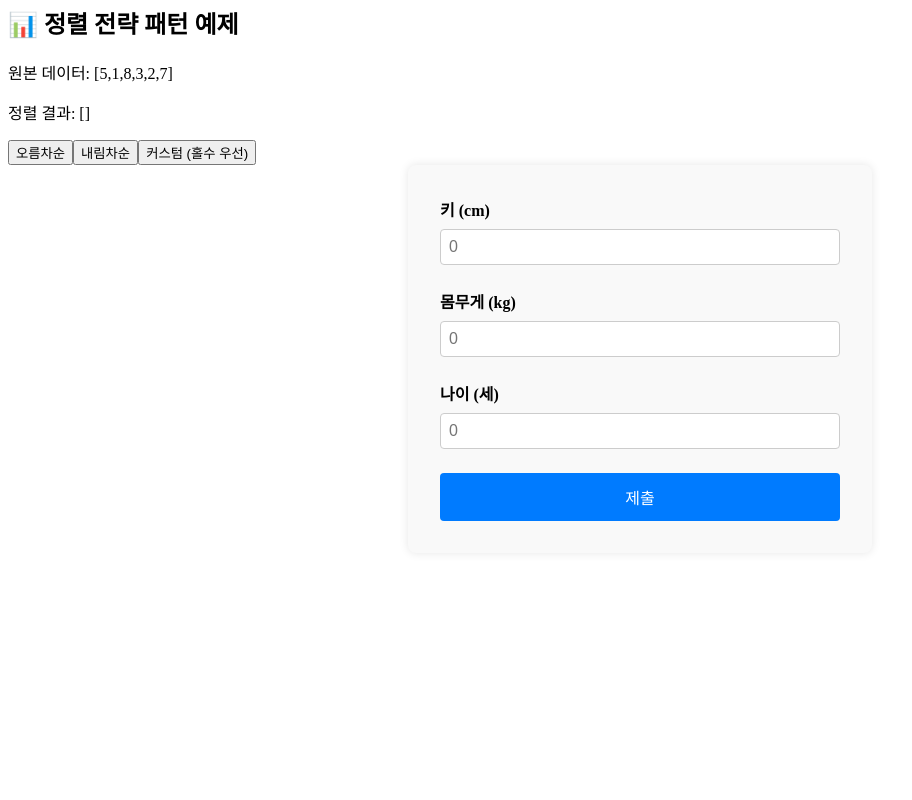
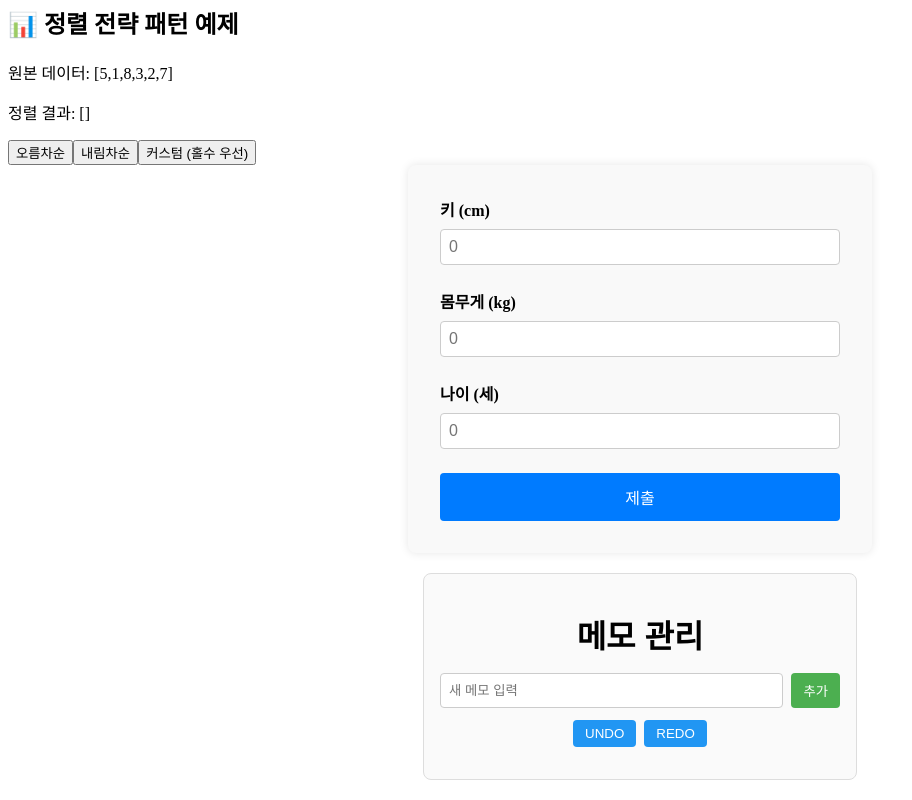
Before and after one commit to uudeok/design-pattern, a React (Vite) app: page / in a window 1280 px wide. Shown: the part 852-1652 px from the top of the page, without its empty margins (0-912 px from the left). Before the commit the page ends 1413 px from the top, so only its background shows below. Built offline with nearby package versions, Linux system fonts and the light colour scheme.

Commit message:
Feat : Command패턴으로 메모앱 작성

```diff
--- a/src/App.tsx
+++ b/src/App.tsx
@@ -1,6 +1,7 @@
 import './App.css';
 import { LoginForm } from './components/Form/LoginForm';
 import UserForm from './components/Form/UserForm';
+import { MemoApp } from './components/Memo';
 
 import { PaymentComponent } from './components/Payment';
 import { SortComponent } from './components/Sort';
@@ -14,6 +15,7 @@ function App() {
             <PaymentComponent />
             <SortComponent />
             <UserForm />
+            <MemoApp />
         </>
     );
 }
--- /dev/null
+++ b/src/command-pattern/Memo/commands/addMemo.ts
@@ -0,0 +1,14 @@
+import { MemoManager, type Command } from '../manager';
+
+export class AddMemo implements Command {
+    constructor(private text: string) {}
+
+    apply(manager: MemoManager) {
+        manager.past.push([...manager.memos]);
+        manager.memos.push(this.text);
+        if (manager.memos.length > manager.maxLength) {
+            manager.memos.shift();
+        }
+        manager.future = [];
+    }
+}
--- /dev/null
+++ b/src/command-pattern/Memo/commands/deleteMemo.ts
@@ -0,0 +1,12 @@
+import { MemoManager, type Command } from '../manager';
+
+export class DeleteMemo implements Command {
+    constructor(private index: number) {}
+
+    apply(manager: MemoManager) {
+        if (this.index < 0 || this.index >= manager.memos.length) return;
+        manager.past.push([...manager.memos]);
+        manager.memos.splice(this.index, 1);
+        manager.future = [];
+    }
+}
--- /dev/null
+++ b/src/command-pattern/Memo/commands/editMeme.ts
@@ -0,0 +1,12 @@
+import { MemoManager, type Command } from '../manager';
+
+export class EditMemo implements Command {
+    constructor(private index: number, private text: string) {}
+
+    apply(manager: MemoManager) {
+        if (this.index < 0 || this.index >= manager.memos.length) return;
+        manager.past.push([...manager.memos]);
+        manager.memos[this.index] = this.text;
+        manager.future = [];
+    }
+}
--- /dev/null
+++ b/src/command-pattern/Memo/commands/redo.ts
@@ -0,0 +1,10 @@
+import { MemoManager, type Command } from '../manager';
+
+export class Redo implements Command {
+    apply(manager: MemoManager) {
+        if (manager.future.length === 0) return;
+        const next = manager.future.shift()!;
+        manager.past.push([...manager.memos]);
+        manager.memos = next;
+    }
+}
--- /dev/null
+++ b/src/command-pattern/Memo/commands/undo.ts
@@ -0,0 +1,10 @@
+import { MemoManager, type Command } from '../manager';
+
+export class Undo implements Command {
+    apply(manager: MemoManager) {
+        if (manager.past.length === 0) return;
+        const previous = manager.past.pop()!;
+        manager.future.unshift([...manager.memos]);
+        manager.memos = previous;
+    }
+}
--- /dev/null
+++ b/src/command-pattern/Memo/manager.ts
@@ -0,0 +1,21 @@
+export interface Command {
+    apply(manager: MemoManager): void;
+}
+
+export class MemoManager {
+    memos: string[]; // 현재 메모
+    past: string[][]; // undo 히스토리
+    future: string[][]; // redo 히스토리
+    maxLength: number; // 최대 메모 개수
+
+    constructor(maxLength = 10) {
+        this.memos = [];
+        this.past = [];
+        this.future = [];
+        this.maxLength = maxLength;
+    }
+
+    execute(action: Command) {
+        action.apply(this);
+    }
+}
--- /dev/null
+++ b/src/components/Memo/Memo.module.css
@@ -0,0 +1,106 @@
+.container {
+    width: 400px;
+    margin: 20px auto;
+    padding: 16px;
+    border: 1px solid #ddd;
+    border-radius: 8px;
+    background-color: #fafafa;
+    font-family: Arial, sans-serif;
+}
+
+.title {
+    text-align: center;
+    margin-bottom: 16px;
+}
+
+.inputArea {
+    display: flex;
+    gap: 8px;
+    margin-bottom: 12px;
+}
+
+.input {
+    flex: 1;
+    padding: 8px;
+    border-radius: 4px;
+    border: 1px solid #ccc;
+}
+
+.addBtn {
+    padding: 8px 12px;
+    border: none;
+    border-radius: 4px;
+    background-color: #4caf50;
+    color: white;
+    cursor: pointer;
+}
+
+.addBtn:hover {
+    background-color: #45a049;
+}
+
+.buttons {
+    display: flex;
+    gap: 8px;
+    justify-content: center;
+    margin-bottom: 12px;
+}
+
+.undoBtn,
+.redoBtn {
+    padding: 6px 12px;
+    border: none;
+    border-radius: 4px;
+    background-color: #2196f3;
+    color: white;
+    cursor: pointer;
+}
+
+.undoBtn:hover,
+.redoBtn:hover {
+    background-color: #1976d2;
+}
+
+.memoList {
+    list-style: none;
+    padding: 0;
+}
+
+.memoItem {
+    display: flex;
+    justify-content: space-between;
+    align-items: center;
+    padding: 8px;
+    border-bottom: 1px solid #eee;
+}
+
+.actions {
+    display: flex;
+    gap: 4px;
+}
+
+.editBtn,
+.deleteBtn {
+    padding: 4px 8px;
+    border: none;
+    border-radius: 4px;
+    cursor: pointer;
+}
+
+.editBtn {
+    background-color: #ff9800;
+    color: white;
+}
+
+.editBtn:hover {
+    background-color: #fb8c00;
+}
+
+.deleteBtn {
+    background-color: #f44336;
+    color: white;
+}
+
+.deleteBtn:hover {
+    background-color: #d32f2f;
+}
--- /dev/null
+++ b/src/components/Memo/index.tsx
@@ -0,0 +1,92 @@
+import React, { useState } from 'react';
+
+import styles from './Memo.module.css';
+import { MemoManager } from '../../command-pattern/Memo/manager';
+import { AddMemo } from '../../command-pattern/Memo/commands/addMemo';
+import { EditMemo } from '../../command-pattern/Memo/commands/editMeme';
+import { DeleteMemo } from '../../command-pattern/Memo/commands/deleteMemo';
+import { Undo } from '../../command-pattern/Memo/commands/undo';
+import { Redo } from '../../command-pattern/Memo/commands/redo';
+
+const manager = new MemoManager();
+
+export const MemoApp: React.FC = () => {
+    const [, update] = useState(0); // 강제 리렌더용
+    const [inputText, setInputText] = useState('');
+
+    const forceUpdate = () => update((prev) => prev + 1);
+
+    const handleAdd = () => {
+        if (!inputText.trim()) return;
+        manager.execute(new AddMemo(inputText));
+        setInputText('');
+        forceUpdate();
+    };
+
+    const handleEdit = (index: number) => {
+        const newText = prompt('메모를 수정하세요:', manager.memos[index]);
+        if (newText !== null) {
+            manager.execute(new EditMemo(index, newText));
+            forceUpdate();
+        }
+    };
+
+    const handleDelete = (index: number) => {
+        manager.execute(new DeleteMemo(index));
+        forceUpdate();
+    };
+
+    const handleUndo = () => {
+        manager.execute(new Undo());
+        forceUpdate();
+    };
+
+    const handleRedo = () => {
+        manager.execute(new Redo());
+        forceUpdate();
+    };
+
+    return (
+        <div className={styles.container}>
+            <h1 className={styles.title}>메모 관리</h1>
+
+            <div className={styles.inputArea}>
+                <input
+                    type="text"
+                    value={inputText}
+                    onChange={(e) => setInputText(e.target.value)}
+                    className={styles.input}
+                    placeholder="새 메모 입력"
+                />
+                <button onClick={handleAdd} className={styles.addBtn}>
+                    추가
+                </button>
+            </div>
+
+            <div className={styles.buttons}>
+                <button onClick={handleUndo} className={styles.undoBtn}>
+                    UNDO
+                </button>
+                <button onClick={handleRedo} className={styles.redoBtn}>
+                    REDO
+                </button>
+            </div>
+
+            <ul className={styles.memoList}>
+                {manager.memos.map((memo, idx) => (
+                    <li key={idx} className={styles.memoItem}>
+                        <span>{memo}</span>
+                        <div className={styles.actions}>
+                            <button onClick={() => handleEdit(idx)} className={styles.editBtn}>
+                                수정
+                            </button>
+                            <button onClick={() => handleDelete(idx)} className={styles.deleteBtn}>
+                                삭제
+                            </button>
+                        </div>
+                    </li>
+                ))}
+            </ul>
+        </div>
+    );
+};
```
